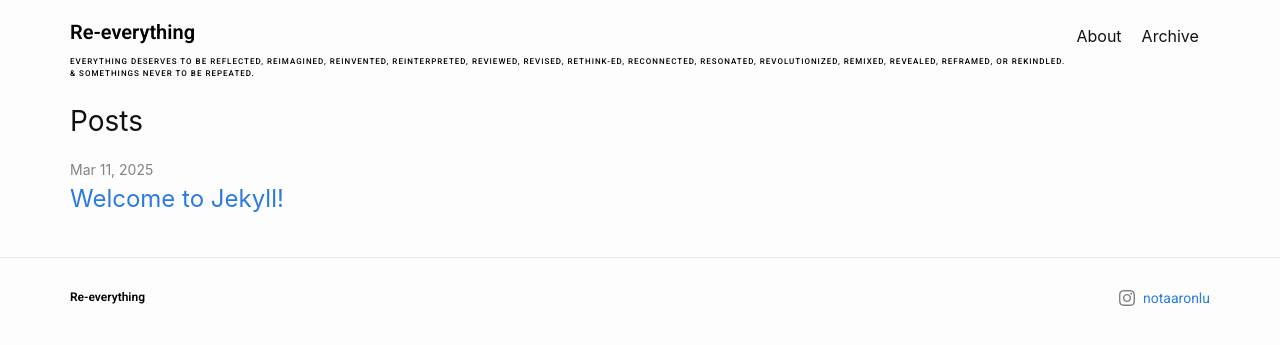
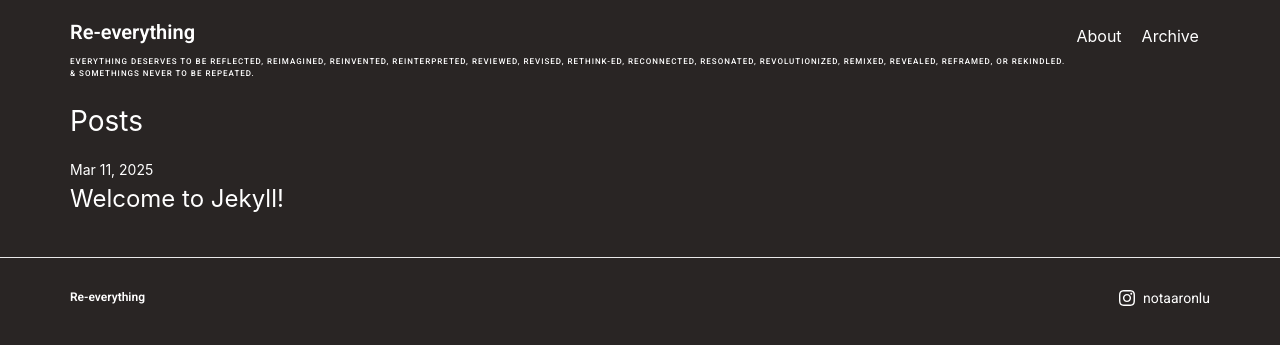
Before and after one commit to re-everything/re-everything.github.io, a Jekyll site: the page built from index.markdown, in a window 1280 px wide. Shown: the top 345 px of the page. Built offline with Jekyll 4.4.1, drawn with Linux system fonts in a browser that asks for light colours.

Commit message:
Change background to black and text to white

```diff
--- a/_sass/minima.scss
+++ b/_sass/minima.scss
@@ -10,11 +10,11 @@ $base-line-height: 1.5 !default;
 
 $spacing-unit:     30px !default;
 
-$text-color:       #111 !default;
-$background-color: #fdfdfd !default;
-$brand-color:      #2a7ae2 !default;
+$text-color:       #fff !default;
+$background-color: #292524 !default;
+$brand-color:      #fff !default;
 
-$grey-color:       #828282 !default;
+$grey-color:       #fff !default;
 $grey-color-light: lighten($grey-color, 40%) !default;
 $grey-color-dark:  darken($grey-color, 25%) !default;
 
--- a/_sass/minima/_base.scss
+++ b/_sass/minima/_base.scss
@@ -107,7 +107,7 @@ a {
   text-decoration: none;
 
   &:visited {
-    color: darken($brand-color, 15%);
+    color: $text-color;
   }
 
   &:hover {
@@ -252,3 +252,7 @@ table {
     border: 1px solid $grey-color-light;
   }
 }
+
+* {
+  color: #fff !important;
+}
--- a/_sass/minima/_layout.scss
+++ b/_sass/minima/_layout.scss
@@ -48,13 +48,13 @@
   font-weight: 600;
   letter-spacing: 0px;
   font-size: 20px;
-  color: #000000 !important;
+  color: #000000;
   text-decoration: none;
   line-height: 1.2;
   margin-bottom: 12px;
 }
 .site-title:visited {
-  color: #000000 !important;
+  color: #000000;
 }
 
 .site-subtitle {
```
Also changed, not shown: 3 other files.
